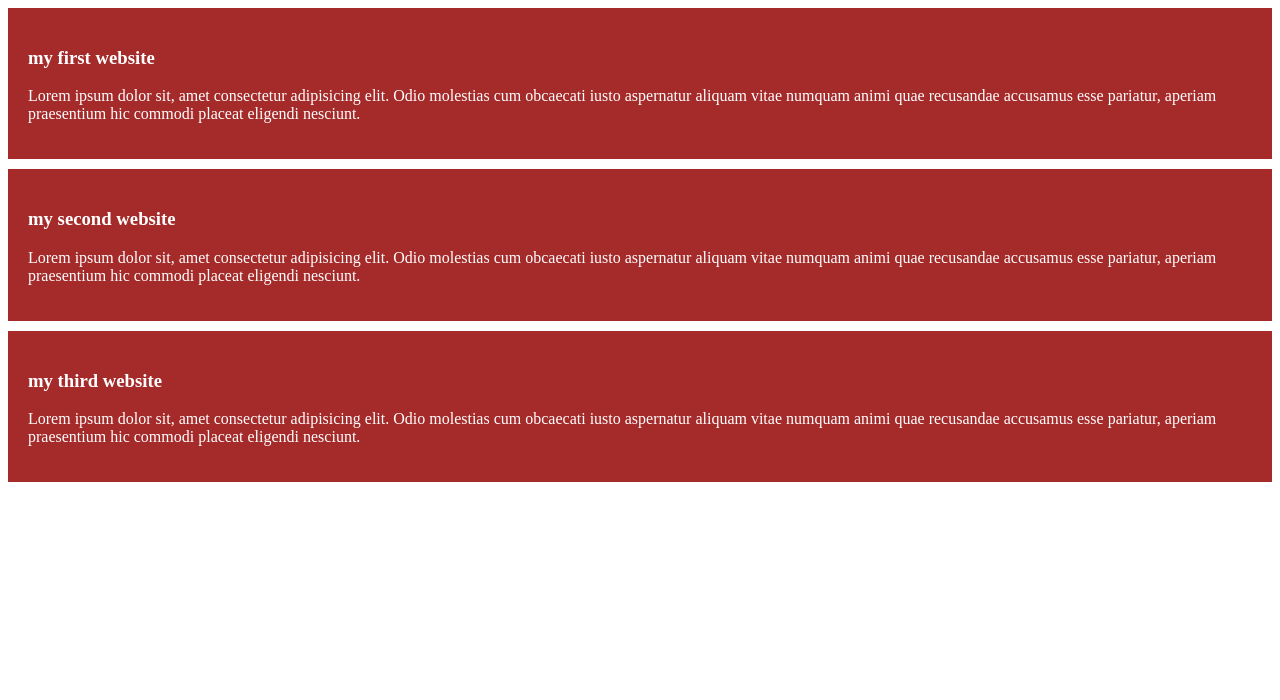
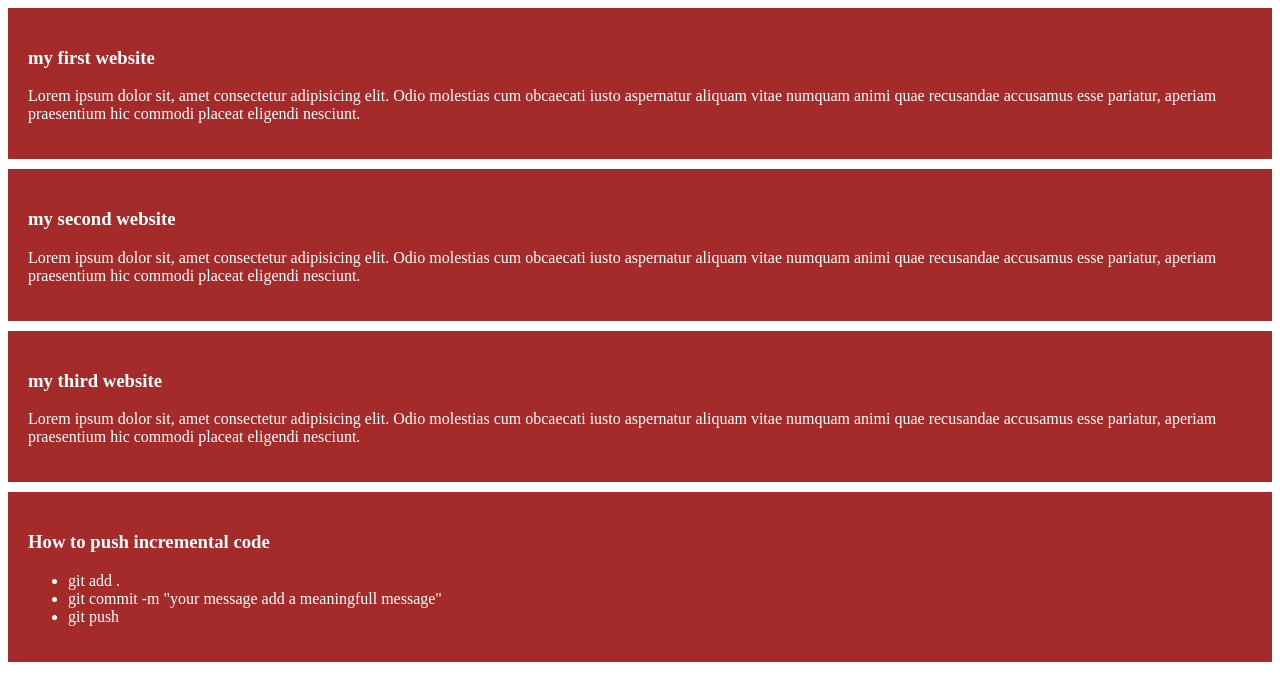
Before and after one commit to mdshahedularfanemon/my-simple-website, a plain HTML site: page index.html in a window 1280 px wide. Drawn offline with Linux system fonts and the light colour scheme.

Commit message:
addeda list to push code

```diff
--- a/index.html
+++ b/index.html
@@ -19,5 +19,13 @@
         <h3>my third website</h3>
         <p>Lorem ipsum dolor sit, amet consectetur adipisicing elit. Odio molestias cum obcaecati iusto aspernatur aliquam vitae numquam animi quae recusandae accusamus esse pariatur, aperiam praesentium hic commodi placeat eligendi nesciunt.</p>
     </div>
+    <div>
+        <h3>How to push incremental code</h3>
+        <ul>
+            <li>git add .</li>
+            <li>git commit -m "your message add  a meaningfull message"</li>
+            <li>git push</li>
+        </ul>
+    </div>
 </body>
 </html>
```
